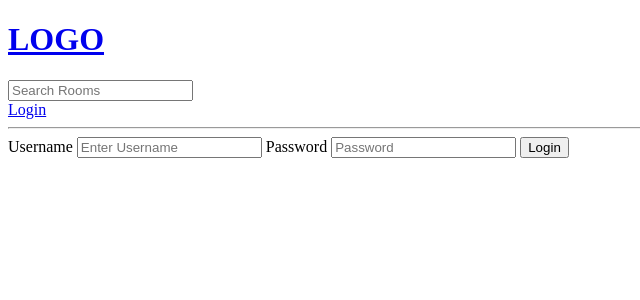
After one commit to ngquocthong/learnDjango, a Django app: page /login in a window 1280 px wide. The commit adds this page. Shown: the top 300 px of the page, without its empty margins (0-640 px from the left). Run offline with Django 4.2, Linux system fonts and the light colour scheme.

Commit message:
login logout function

```diff
--- /dev/null
+++ b/base/templates/base/login_register.html
@@ -0,0 +1,19 @@
+{%extends 'main.html'%}
+
+{%block content %}
+<div>
+    <form method="POST" action="">
+        {%csrf_token%}
+
+        <label>Username</label>
+        <input type="text" name="username" placeholder="Enter Username" />
+
+        <label>Password</label>
+        <input type = "password" name="password" placeholder="Password">
+
+        <input type = "submit" value="Login"/>
+
+    </form>
+</div>
+
+{%endblock content%}
--- a/base/urls.py
+++ b/base/urls.py
@@ -3,6 +3,8 @@ from django.urls import path
 
 
 urlpatterns = [
+    path('login', views.loginPage, name="login"),
+    path('logout', views.logoutUser, name="logout"),
     path('', views.home, name = "home"),
     path('room/<str:pk>/', views.room, name = "room"),
     path('create-room/', views.createRoom, name="create-room"),
--- a/base/views.py
+++ b/base/views.py
@@ -1,7 +1,10 @@
+from django.contrib import messages
 from django.shortcuts import render, redirect
 from django.http import HttpResponse
 from django.db.models import Q
-from .models import Room, Topic, User
+from .models import Room, Topic
+from django.contrib.auth.models import User
+from django.contrib.auth import authenticate, login, logout
 from .forms import RoomForm
 """""
 rooms = [
@@ -10,6 +13,31 @@ rooms = [
     {'id': 3, 'name': 'Let\' learn Javascript'},
 ]
 """
+
+def loginPage(request): #be careful because there are built in function name login
+
+    if request.method == 'POST':
+        usernamee = request.POST.get('username')
+        password = request.POST.get('password')
+
+        try:
+            user = User.objects.get(username=usernamee)
+        except:
+            messages.error(request, 'User is not exist!')
+
+        user = authenticate(request, username=usernamee, password=password)
+
+        if user is not None:
+            login(request, user)
+            return redirect('home')
+        else:
+            messages.error(request, 'User name or password does not exist')
+    context={}
+    return render(request, 'base/login_register.html', context)
+
+def logoutUser(request):
+    logout(request)
+    return redirect('home')
 
 
 def home(request):
--- a/templates/main.html
+++ b/templates/main.html
@@ -8,6 +8,13 @@
 </head>
 <body>
     {% include 'nav.html' %}
+        {% if messages %}
+        <ul class="messages">
+            {% for message in messages %}
+            <li>{{ message }}</li>
+            {% endfor %}
+        </ul>
+        {% endif %}
     {% block content %}
 
     {% endblock %}
--- a/templates/nav.html
+++ b/templates/nav.html
@@ -6,4 +6,9 @@
     <input  type="text" name="q" placeholder="Search Rooms">
  </form>
 
+{% if request.user.is_authenticated %}
+<a href="{%url 'logout' %}">Logout</a>
+{% else %}
+<a href="{%url 'login'%}">Login</a>
+{% endif %}
 <hr>
```
Also changed, not shown: db.sqlite3.
